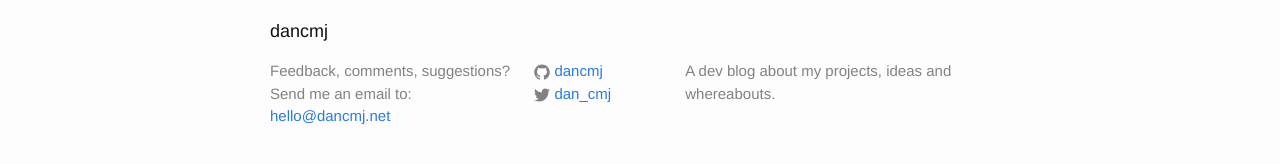
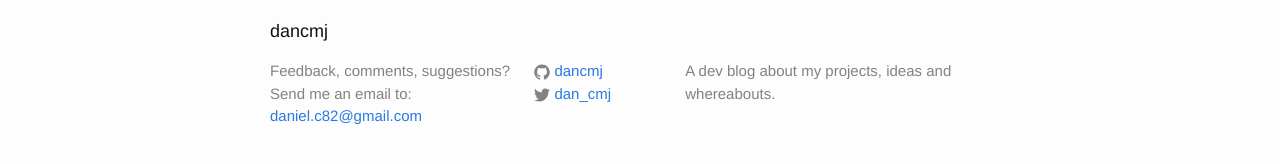
Before and after one commit to dancmj/dancmj.github.io, a Jekyll site: the page built from index.html, in a window 1280 px wide. Shown: the part 536-700 px from the top of the page. Built offline with Jekyll 4.4.1, drawn with Linux system fonts in a browser that asks for light colours.

Commit message:
Updated contact information.

```diff
--- a/_config.yml
+++ b/_config.yml
@@ -1,6 +1,6 @@
 # Site settings
 title: dancmj
-email: hello@dancmj.net
+email: daniel.c82@gmail.com
 description: > # this means to ignore newlines until "baseurl:"
   A dev blog about my projects, ideas and whereabouts.
 baseurl: "" # the subpath of your site, e.g. /blog/
```
